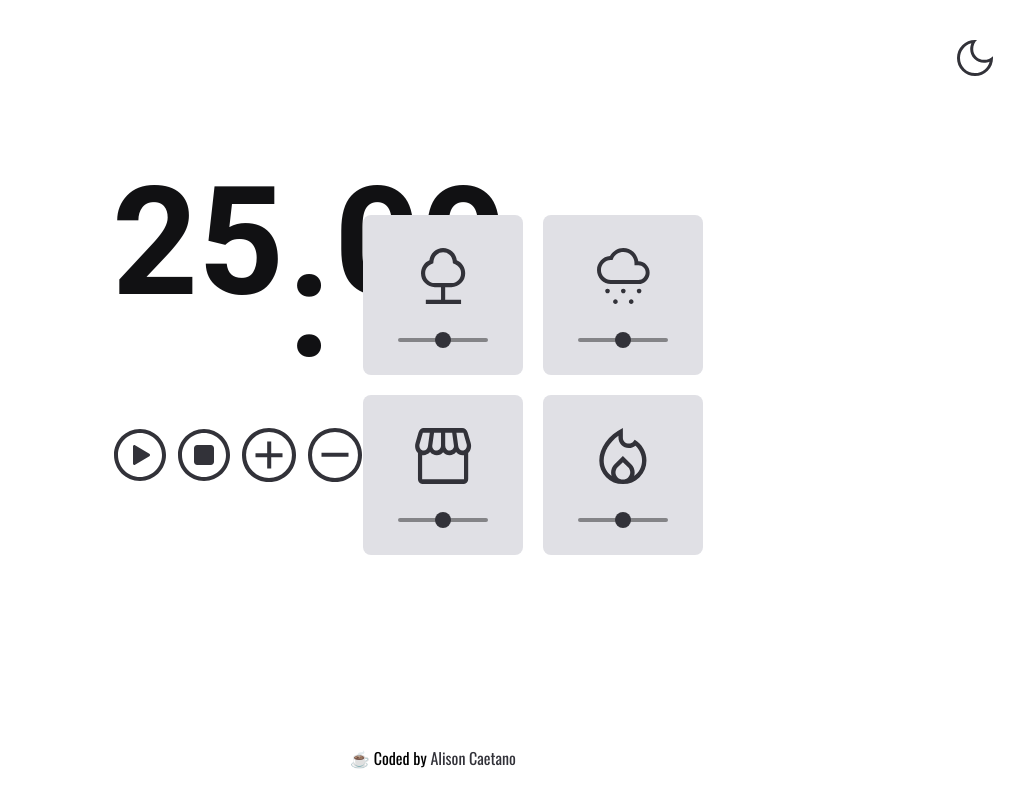
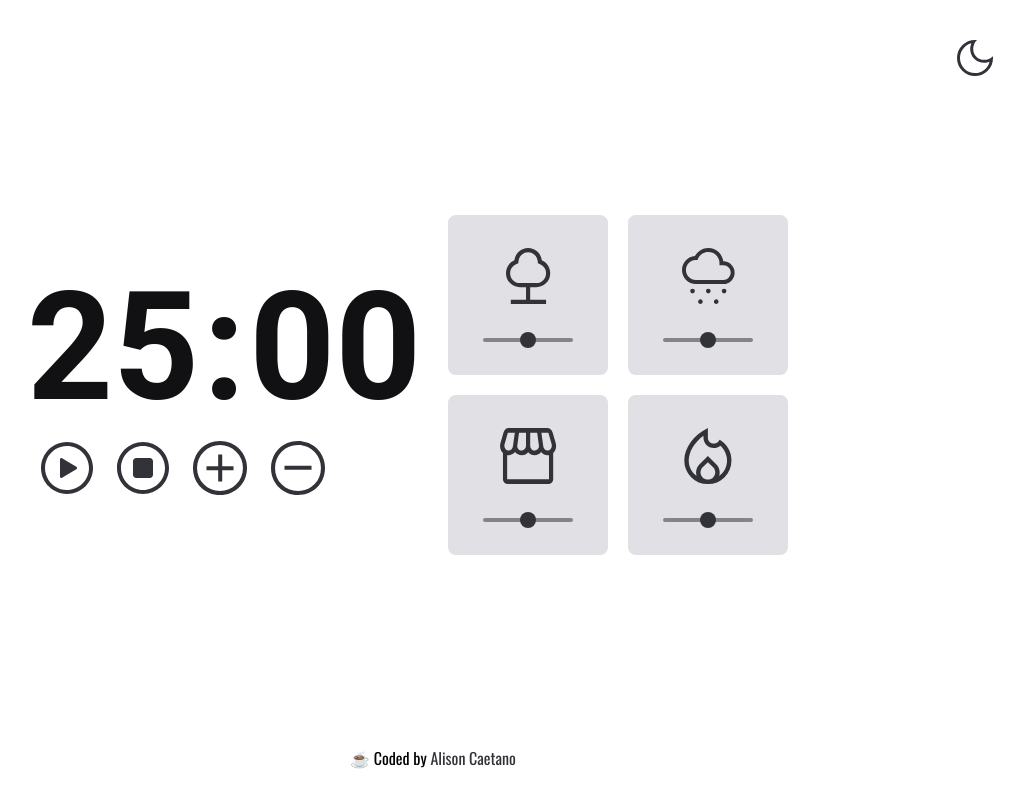
Before and after one commit to AlizonCaetano/Pomofocus, a website with bundled scripts: page index.html in a window 1280 px wide. Shown: the whole page, without its empty margins (207-1231 px from the left). Built offline with nearby package versions, Linux system fonts and the light colour scheme.

Commit message:
Update style.css

```diff
--- a/app/css/style.css
+++ b/app/css/style.css
@@ -61,7 +61,6 @@ main{
 
 .minutes, .seconds {
   text-align: center;
-  min-width: 16rem;
 }
 
 .sounds-cards-wrapper .card-sound{
@@ -257,12 +256,6 @@ body.drk-theme footer a {
   color: var(--drk-icon-fill);
 }
 
-
-body.drk-theme footer,
-body.drk-theme footer a {
-  color: var(--drk-icon-fill);
-}
-
 body.drk-theme footer a:hover{
   text-decoration: none;
   color: var(--drk-bg-sound-card-hover);
@@ -271,6 +264,8 @@ body.drk-theme footer a:hover{
 
 
 /*BREAKPOINTS*/
+
+
 
 @media(min-width: 320px ){
   .theme-btns{
@@ -283,6 +278,7 @@ body.drk-theme footer a:hover{
   }
 
   .card-sound{
+
     width: 15rem;
     height: 15rem;
     margin: .8rem;
@@ -325,6 +321,7 @@ body.drk-theme footer a:hover{
 
   .card-sound{
     margin: 1rem;
+
     width: 14rem;
     height: 14rem;
   }
@@ -335,8 +332,6 @@ body.drk-theme footer a:hover{
 
   .timer-display, .timer-controls {
     justify-content: space-around;
-    width: 15rem;
-    height: 15rem;
   }
 
   .minutes, .seconds {
@@ -364,6 +359,7 @@ body.drk-theme footer a:hover{
   .card-sound{
     width: 16rem;
     height: 16rem;
+
   }
 
   .sounds-cards-wrapper{
@@ -377,8 +373,6 @@ body.drk-theme footer a:hover{
 
   .minutes, .seconds {
     min-width: 18rem;
-    height: 30rem;
-    width: 40rem;
   }
 
   .timer-display, .timer-controls {
```
